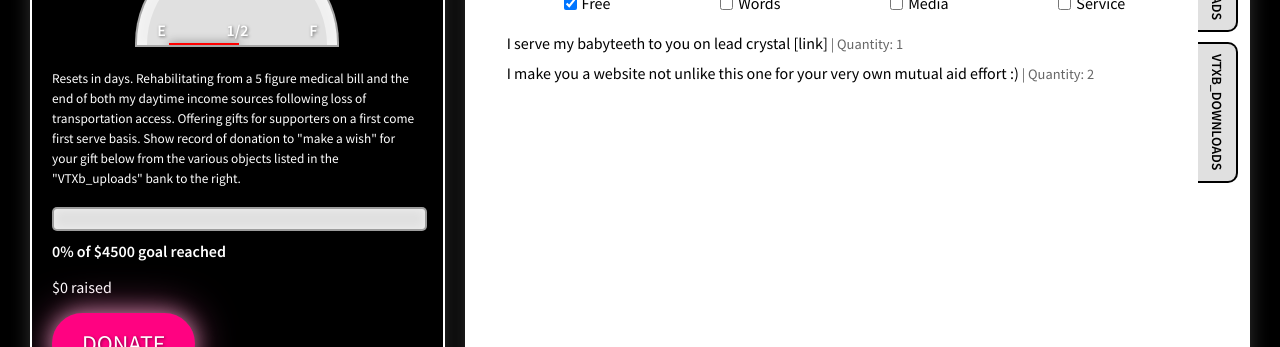
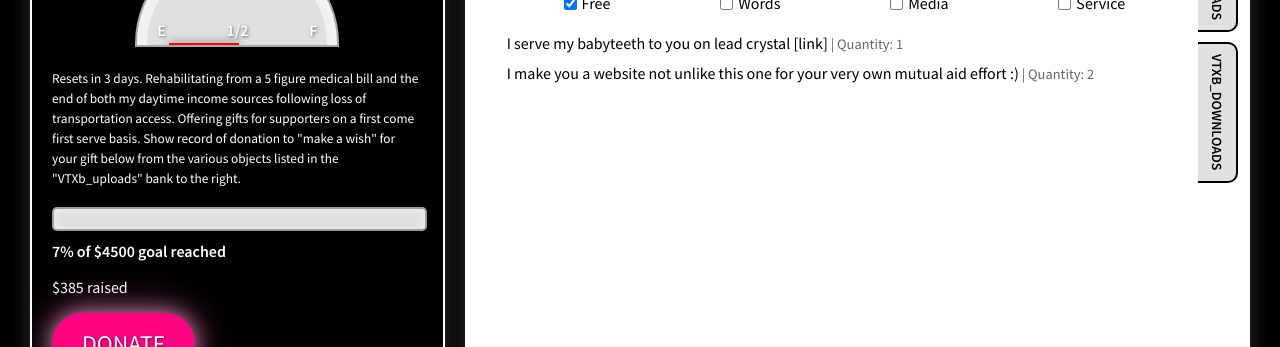
Before and after one commit to peacefrom-earth/xxxb-arks_test, a plain HTML site: page index.html in a window 1280 px wide. Shown: the part 159-506 px from the top of the page. Drawn offline with nearby package versions, Linux system fonts and the light colour scheme; no server answers.

Commit message:
Update index.html

```diff
--- a/index.html
+++ b/index.html
@@ -304,14 +304,14 @@
                         <span>F</span>
                     </div>
                 </div>
-                 <p><small>Resets in <span id="days-left"></span> days. Rehabilitating from a 5 figure medical bill and the end of both my daytime income sources following loss of transportation access. Offering gifts for supporters on a first come first serve basis. Show record of donation to "make a wish" for your gift below from the various objects listed in the "VTXb_uploads" bank to the right.</small></p>
+                 <p><small>Resets in <span id="days-left">3</span> days. Rehabilitating from a 5 figure medical bill and the end of both my daytime income sources following loss of transportation access. Offering gifts for supporters on a first come first serve basis. Show record of donation to "make a wish" for your gift below from the various objects listed in the "VTXb_uploads" bank to the right.</small></p>
 
 
                 <div class="progress-bar">
                     <div class="progress" id="progress"></div>
                 </div>
-                <p class="progress-text"><span id="percentage">0</span>% of $<span id="goal-amount">4500</span> goal reached</p>
-                <p>$<span id="current-amount">0</span> raised</p>
+                <p class="progress-text"><span id="percentage">7</span>% of $<span id="goal-amount">4500</span> goal reached</p>
+                <p>$<span id="current-amount">385</span> raised</p>
                 <a href="https://gofund.me/a1c4bc50" target="_blank" class="donate-button">Donate</a>
                 <p><small>Last updated: <span id="last-updated">Loading...</span></small></p>
                 </div>
```
